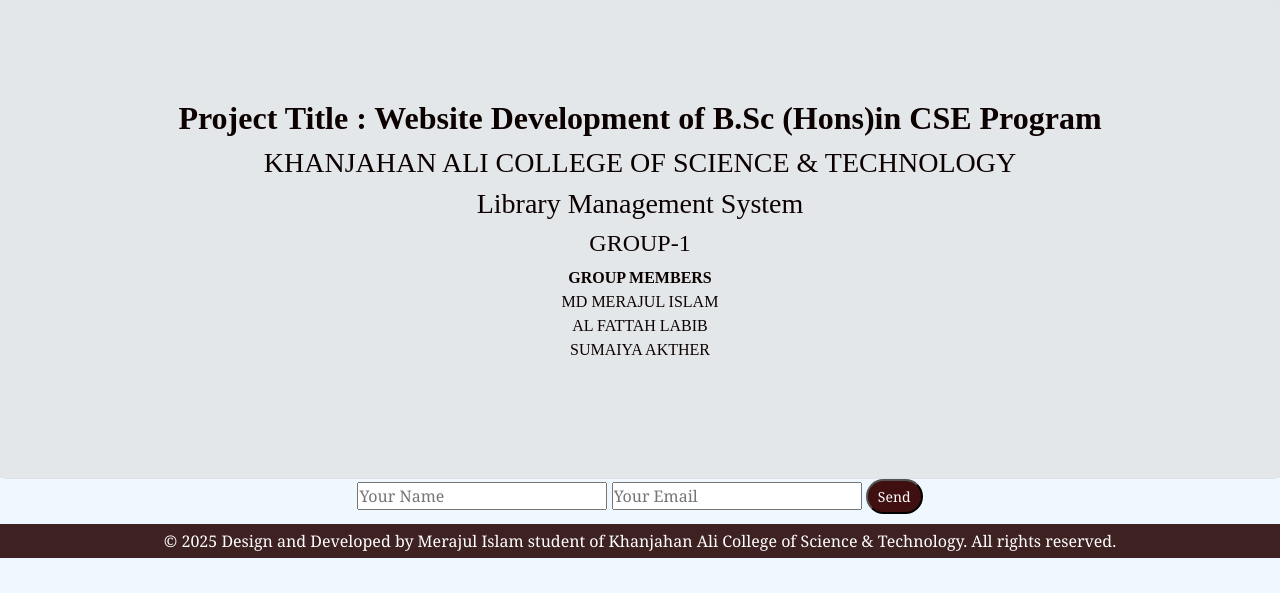
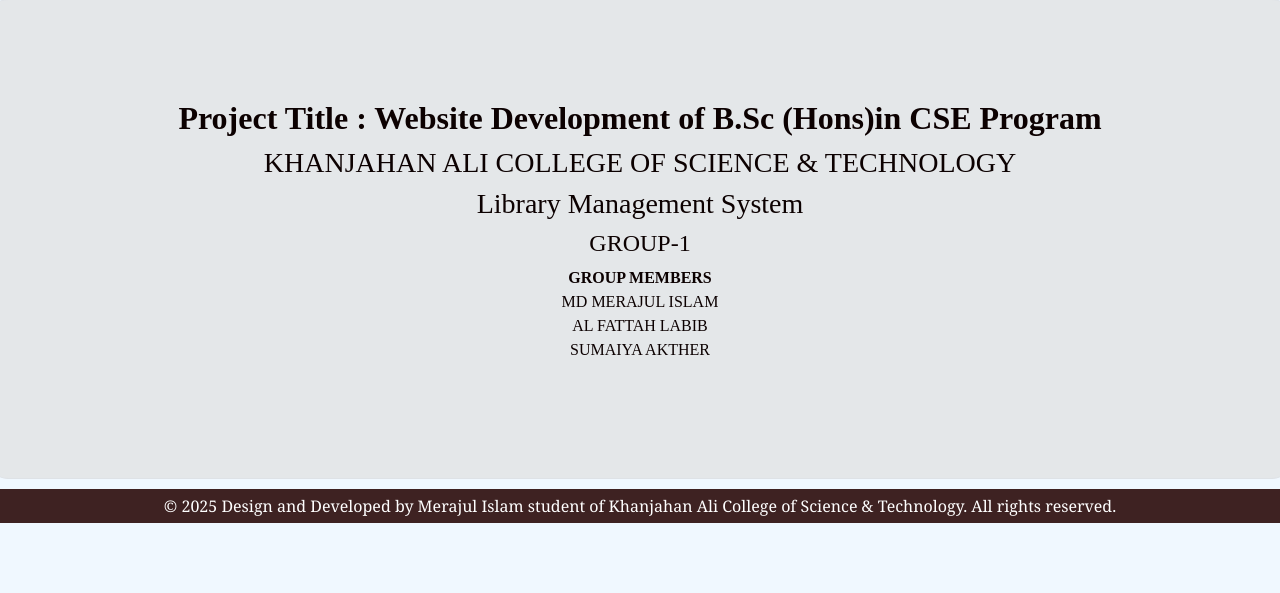
Before and after one commit to merajulgdesign/library, a PHP site: page / in a window 1280 px wide. Shown: the part 232-825 px from the top of the page. Run offline with PHP 8.4, Linux system fonts and the light colour scheme.

Commit message:
Update index.php

```diff
--- a/index.php
+++ b/index.php
@@ -30,11 +30,6 @@
     </div>
     </div>
 
-    <form action="www.merajulgdesign.page.gd" method="POST">
-  <input type="text" name="name" placeholder="Your Name" required>
-  <input type="email" name="email" placeholder="Your Email" required>
-  <button type="submit">Send</button>
-</form>
 
 
 
```
